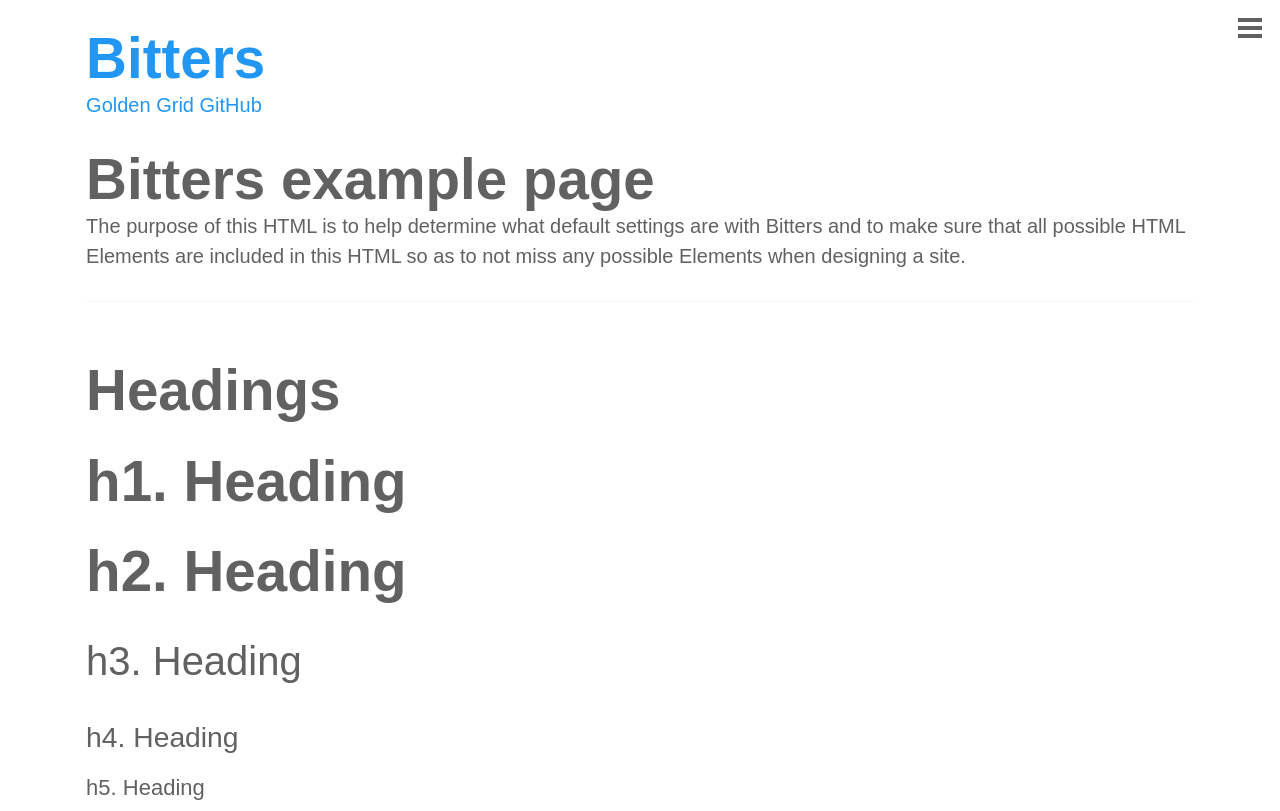
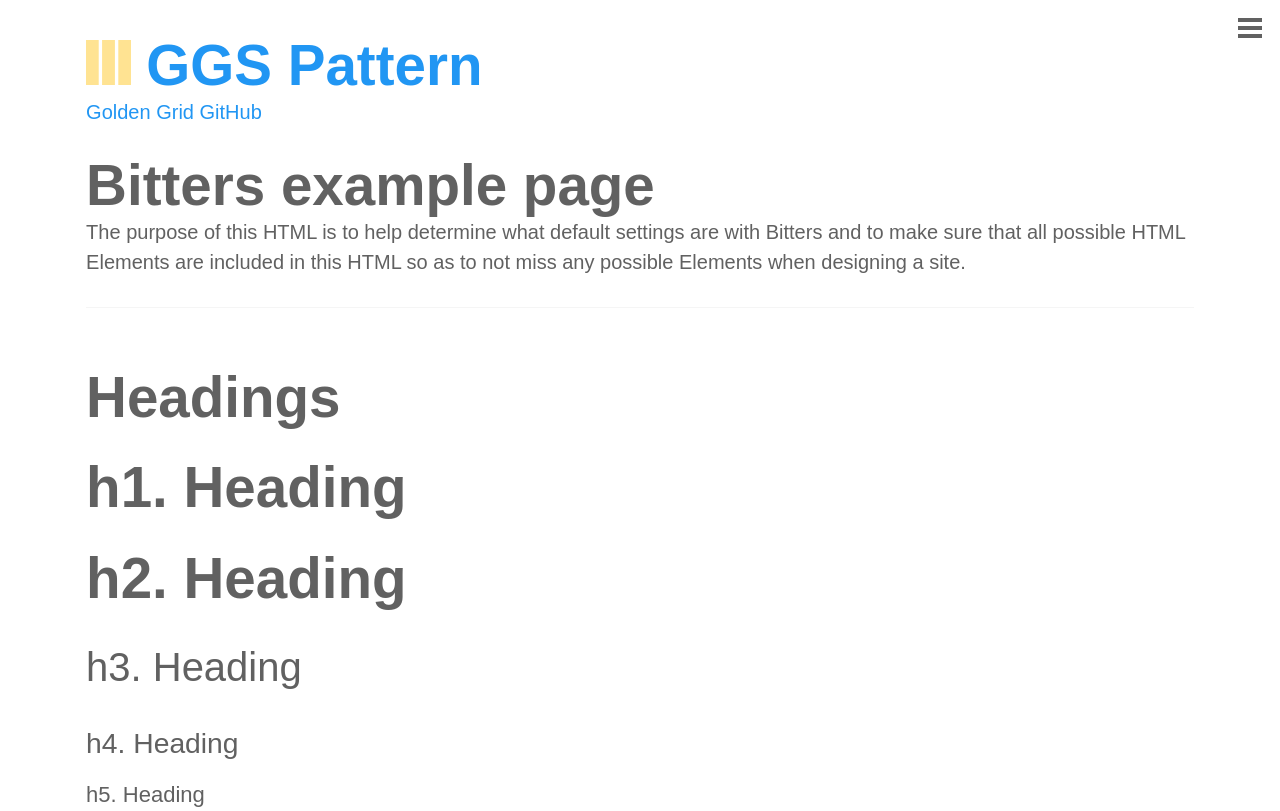
Before and after one commit to kevinglover/ggs-pattern-bourbon, a website: page public/styleguide.html in a window 1280 px wide. Shown: the top 811 px of the page. Drawn offline with Linux system fonts and the light colour scheme.

Commit message:
Add logo image and style

```diff
--- a/public/styleguide.html
+++ b/public/styleguide.html
@@ -17,7 +17,7 @@
 <body class="example">
   <header class="main" id="masthead">
     <div class="wrapper">
-      <h1><a href="/">Bitters</a></h1>
+      <h1><a href="/"><img src="/images/logo.png"/> GGS Pattern</a></h1>
       <nav class="actions">
         <a href="grid.html">Golden Grid</a>
         <a href="//github.com/thoughtbot/bitters">GitHub</a>
--- a/source/css/style.scss
+++ b/source/css/style.scss
@@ -19,6 +19,21 @@
   }
 }
 
+h1 a{
+
+  img{
+    height: 1em;
+    display: inline-block;
+    opacity: 0.8;
+    padding-top: 12px;
+  }
+
+  &:hover{
+    img{
+      opacity: 1;
+    }
+  }
+}
 ul.default {
   @extend %default-ul;
 }
```
Also changed, not shown: source/styleguide.html (+1 -1 lines), public/css/style.css, public/images/logo.png (added), source/css/style.css, source/images/logo.png (added), 3 other files.
